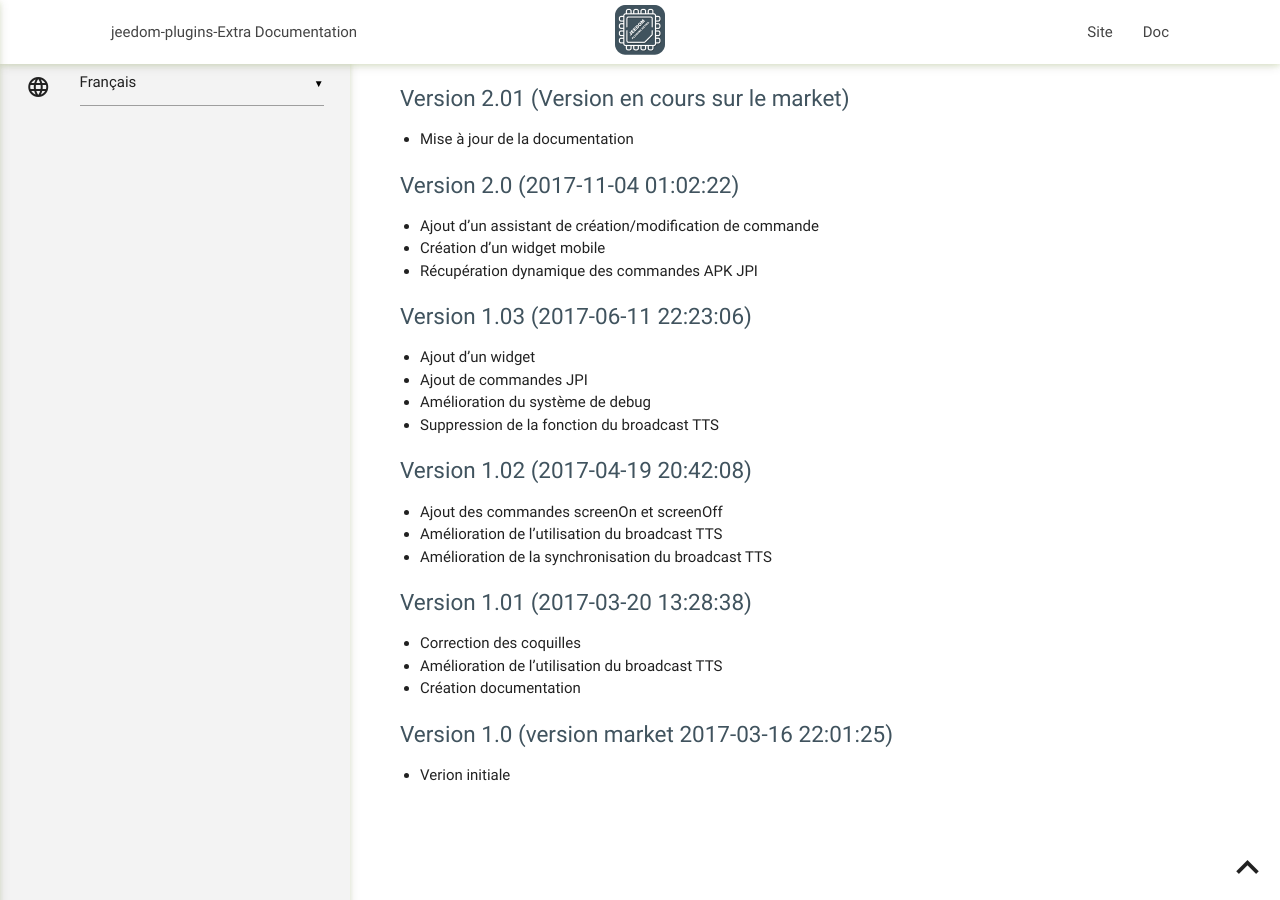
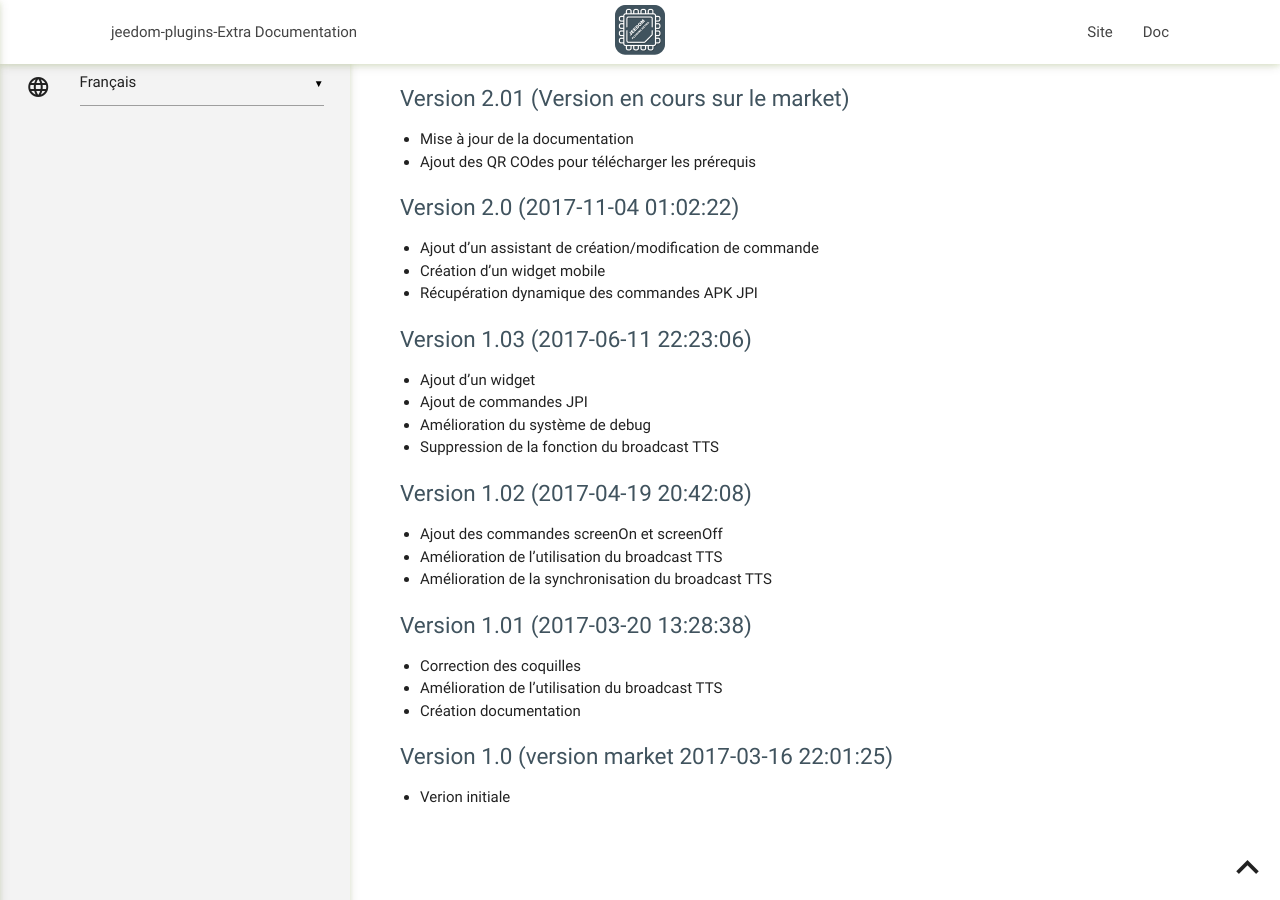
Before and after one commit to NextDom/plugin-jpi, a Jekyll site: the page built from docs/fr_FR/changelog.md, in a window 1280 px wide. Built offline with Jekyll 4.4.1, drawn with Linux system fonts in a browser that asks for light colours; our own code applies the rules of GitHub Pages for plain Markdown files.

Commit message:
update doc

```diff
--- a/docs/fr_FR/changelog.md
+++ b/docs/fr_FR/changelog.md
@@ -1,5 +1,6 @@
 ### Version 2.01 (Version en cours sur le market)
 - Mise à jour de la documentation
+- Ajout des QR COdes pour télécharger les prérequis
 
 ### Version 2.0 (2017-11-04 01:02:22)
 - Ajout d’un assistant de création/modification de commande
```
Also changed, not shown: docs/fr_FR/index.md (+1 -0 lines).
